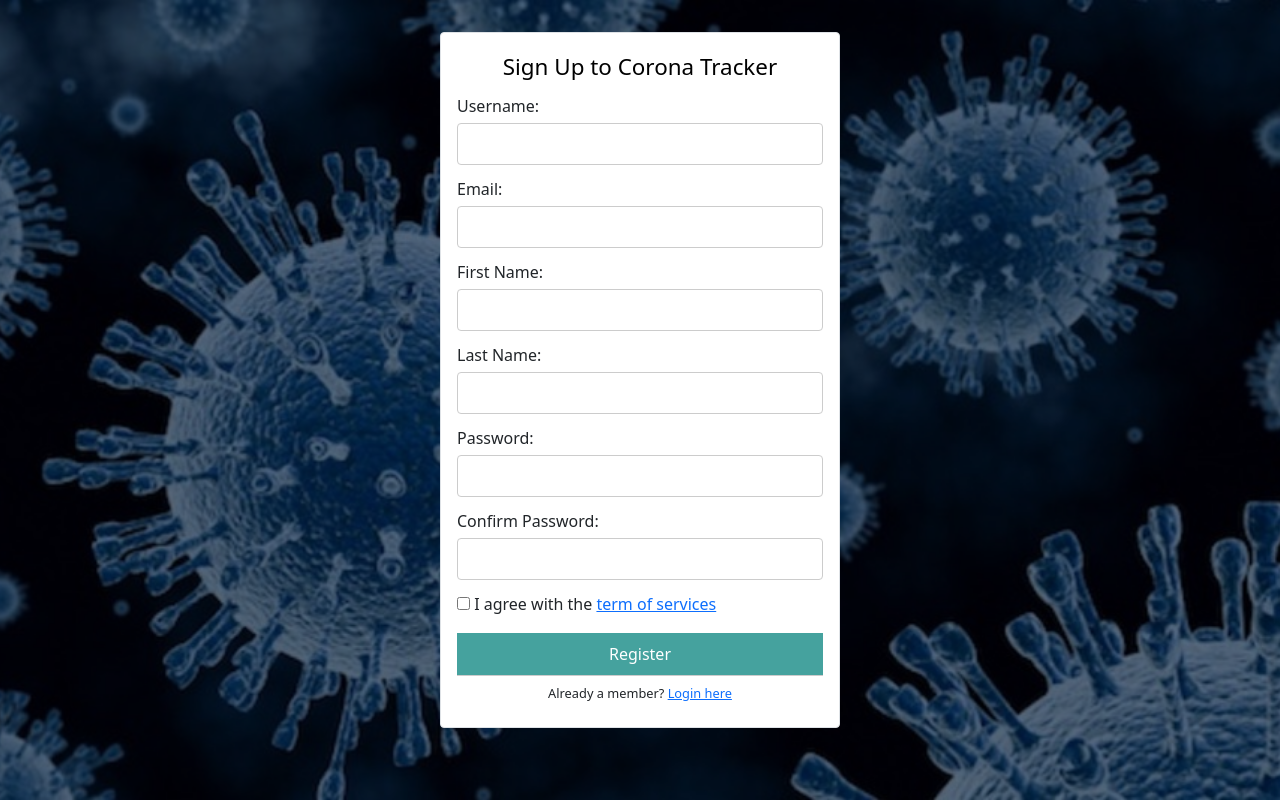
After one commit to Tonyzaf/Web-Project, a PHP site: page /register.php in a window 1280 px wide. The commit adds this page. Run offline with PHP 8.4, Linux system fonts and the light colour scheme.

Commit message:
Login/Registration frontend complete

```diff
--- /dev/null
+++ b/forms.css
@@ -0,0 +1,430 @@
+:root {
+    --primary: #45a29e;
+    --secondary: #45a29e;
+    --border-color: #dee2e6;
+    --max-width: 1140px;
+    --border-radius: 0.25rem;
+    --button-text: #fff;
+    --link-color: #7952b3;
+    --text-main: #363636;
+    --text-bright: #000;
+    --body-bg-color: #f9fafb;
+    --footer-bg-color: #fff;
+    --form-bg-color: #fff;
+    --input-text-color: #000;
+    --input-text-disabled: #7a7a7a;
+    --input-placeholder-color: #c2c2c2;
+    --input-border-color: #ccc;
+    --input-background-color: #fff;
+    --input-disabled: #f5f5f5;
+    --input-focus: 0 0 0 3px rgba(121, 82, 179, 0.25);
+    --error: #dc3545;
+    --success: #198754;
+    --warning: #664d03;
+    --info: #0c5460;
+    --alert-error-bg: #f8d7da;
+    --alert-warning-bg: #fff3cd;
+    --alert-success-bg: #d4edda;
+    --alert-info-bg: #d1ecf1;
+}
+
+*,
+::after,
+::before {
+    margin: 0;
+    padding: 0;
+    box-sizing: border-box
+}
+
+body {
+    font-family: -apple-system, BlinkMacSystemFont, 'Segoe UI', Roboto, Oxygen, Ubuntu, Cantarell, 'Open Sans', 'Helvetica Neue', sans-serif;
+    font-size: 1rem;
+    line-height: 1.25;
+    background-color: var(--body-bg-color);
+    min-height: 100vh;
+    display: flex;
+    flex-direction: column;
+    color: var(--text-main)
+}
+
+body>header {
+    max-width: 100%;
+    border-bottom: 1px solid var(--border-color);
+    display: flex;
+    justify-content: center;
+    padding: 0;
+    background-color: #fff
+}
+
+body>header>nav {
+    max-width: var(--max-width);
+    flex: 1
+}
+
+body>footer {
+    background-color: var(--footer-bg-color);
+    border-top: 1px solid var(--border-color);
+    width: 100%;
+    margin-top: auto
+}
+
+body>footer>p {
+    text-align: center;
+    max-width: var(--max-width);
+    padding: 1rem 0;
+    margin: 0 auto
+}
+
+body>main {
+    max-width: var(--max-width);
+    margin: 1rem auto;
+    flex: 1
+}
+
+main>form {
+    margin: 1rem auto;
+    border: solid 1px var(--border-color);
+    padding: 1rem;
+    border-radius: var(--border-radius);
+    background-color: var(--form-bg-color)
+}
+
+body>header>nav>a {
+    display: flex;
+    justify-content: center;
+    align-items: center
+}
+
+nav {
+    display: flex;
+    flex-direction: column;
+    justify-content: center;
+    align-items: center
+}
+
+@media (min-width:769px) {
+    nav {
+        display: flex;
+        flex-direction: row;
+        justify-content: space-between;
+        align-items: center
+    }
+}
+
+nav ul {
+    list-style: none;
+    padding: 0
+}
+
+nav ul li {
+    display: inline-block;
+    margin: 0 .5rem;
+    position: relative;
+    text-align: left
+}
+
+nav li a {
+    text-decoration: none;
+    color: var(--text-main)
+}
+
+a {
+    color: var(--link-color);
+    text-decoration: none
+}
+
+a:hover {
+    text-decoration: none
+}
+
+article img,
+section img {
+    max-width: 100%
+}
+
+hr {
+    background-color: var(--input-border-color);
+    border: none;
+    height: 1px;
+    margin: 1rem 0;
+    width: 100%
+}
+
+ol li,
+ul li {
+    padding: .2rem 0;
+    margin: 0 2rem
+}
+
+p {
+    margin: .75rem 0;
+    padding: 0
+}
+
+details {
+    margin: 1.3rem 0
+}
+
+details summary {
+    font-weight: 700;
+    cursor: pointer
+}
+
+form {
+    width: 400px
+}
+
+form h1 {
+    padding: 5px 0;
+    font-size: 1.4rem;
+    font-weight: 400;
+    text-align: center;
+    color: var(--text-bright)
+}
+
+form i {
+    margin-left: -30px;
+    cursor: pointer
+}
+
+form p {
+    margin-bottom: .5rem
+}
+
+form>section {
+    display: flex;
+    flex-direction: row;
+    justify-content: space-between;
+    align-items: center;
+    margin-bottom: 1rem
+}
+
+form>footer {
+    text-align: center;
+    border-top: solid 1px var(--input-border-color);
+    padding: .5rem 0;
+    font-size: .8rem
+}
+
+form>div {
+    margin-bottom: .75rem
+}
+
+input+small,
+label+small,
+textarea+small {
+    color: var(--error)
+}
+
+label {
+    display: inline-block;
+    margin-bottom: 5px;
+    vertical-align: top;
+    width: 100%
+}
+
+input,
+select,
+textarea {
+    background-color: var(--input-background-color);
+    color: var(--input-text-color);
+    border: 1px solid var(--input-border-color);
+    border-radius: var(--border-radius);
+    display: inline-block;
+    padding: .5rem .75rem;
+    width: 100%;
+    font-family: inherit;
+    font-size: 1rem
+}
+
+input::placeholder {
+    color: var(--input-placeholder-color)
+}
+
+input:focus,
+select:focus,
+textarea:focus {
+    outline: 0;
+    box-shadow: var(--input-focus)
+}
+
+input[disabled],
+textarea[disabled] {
+    background-color: var(--input-disabled);
+    border: solid 1px var(--input-border-color);
+    box-shadow: none;
+    color: var(--input-text-disabled);
+    cursor: not-allowed
+}
+
+input.error,
+select.error,
+textarea.error {
+    border-color: var(--error)
+}
+
+input.error:focus,
+select.error:focus,
+textarea.error:focus {
+    box-shadow: 0 0 0 .25rem rgb(220 53 69 / 25%)
+}
+
+input.success,
+select.success,
+textarea.success {
+    border-color: var(--success)
+}
+
+input.success:focus,
+textarea.success:focus {
+    box-shadow: 0 0 0 .25rem rgb(25 135 84 / 25%)
+}
+
+a em,
+a i,
+button {
+    display: inline-block;
+    background: var(--primary);
+    color: var(--button-text);
+    border: 1px solid var(--primary);
+    border-radius: var(--border-radius);
+    font-size: 1em;
+    font-weight: 400;
+    text-align: center;
+    padding: .5em .75em;
+    min-width: 10ch;
+    user-select: none;
+    font-style: normal;
+    text-decoration: none;
+    transition: color #45a29e ease-in-out, background-color #45a29e ease-in-out, border-color #45a29e ease-in-out, box-shadow #45a29e ease-in-out
+}
+
+a em:hover,
+a i:hover,
+button:hover {
+    background: var(--secondary);
+    border-color: var(--border-color);
+    cursor: pointer
+}
+
+a em:focus,
+a i:focus,
+button:focus {
+    outline: 0;
+    color: var(--button-text);
+    background-color: var(--secondary);
+    border-color: var(--border-color);
+    box-shadow: var(--button-focus)
+}
+
+a em,
+button[type=button] {
+    background-color: #fff;
+    color: var(--primary);
+    border-color: var(--primary)
+}
+
+a em:hover,
+button[type=button]:hover {
+    background: var(--secondary);
+    color: var(--button-text);
+    cursor: pointer
+}
+
+form>button {
+    display: block;
+    width: 100%
+}
+
+form>div>div>label {
+    width: auto;
+    cursor: pointer;
+    display: inline-block;
+    position: relative;
+    border-radius: var(--border-radius)
+}
+
+form>div>p>label {
+    display: block;
+    margin-left: auto;
+    margin-bottom: .75rem
+}
+
+label+label {
+    margin-left: 1rem
+}
+
+input[type=checkbox],
+input[type=radio] {
+    vertical-align: baseline;
+    width: auto
+}
+
+[hidden] {
+    display: none
+}
+
+.alert {
+    position: relative;
+    padding: 1rem 1rem;
+    margin-bottom: 1rem;
+    border-radius: var(--border-radius)
+}
+
+.alert-error {
+    color: var(--error);
+    background-color: var(--alert-error-bg)
+}
+
+.alert-warning {
+    color: var(--warning);
+    background-color: var(--alert-warning-bg)
+}
+
+.alert-info {
+    color: var(--info);
+    background-color: var(--alert-info-bg)
+}
+
+.alert-success {
+    color: var(--success);
+    background-color: var(--alert-success-bg)
+}
+
+table {
+    border-spacing: 0;
+    display: block;
+    overflow-x: auto;
+    text-align: left;
+    width: 100%
+}
+
+td,
+th {
+    border-bottom: .1rem solid #e1e1e1;
+    padding: 1.2rem 1.5rem
+}
+
+td:first-child,
+th:first-child {
+    padding-left: 0
+}
+
+td:last-child,
+th:last-child {
+    padding-right: 0
+}
+
+@media (min-width:40rem) {
+    table {
+        display: table;
+        overflow-x: initial
+    }
+}
+
+.center {
+    display: flex;
+    flex-direction: column;
+    align-items: center;
+    justify-content: center
+}
--- /dev/null
+++ b/register.php
@@ -0,0 +1,80 @@
+<!-- CSS -->
+<link rel="stylesheet" href="styles.css">
+<meta name="viewport" content="width=device-width, initial-scale=1.0">
+<link rel="stylesheet" href="forms.css">
+<!-- Boostrap -->
+<link href="https://cdn.jsdelivr.net/npm/bootstrap@5.2.0/dist/css/bootstrap.min.css" rel="stylesheet">
+<script src="https://cdn.jsdelivr.net/npm/bootstrap@5.2.0/dist/js/bootstrap.bundle.min.js"></script>
+
+<?php
+/* Database credentials. Assuming you are running MySQL
+server with default setting (user 'root' with no password) */
+define('DB_SERVER', 'localhost');
+define('DB_USERNAME', 'root');
+define('DB_PASSWORD', '');
+define('DB_NAME', 'web');
+
+/* Attempt to connect to MySQL database */
+$link = mysqli_connect(DB_SERVER, DB_USERNAME, DB_PASSWORD, DB_NAME);
+
+// Check connection
+if ($link === false) {
+    die("ERROR: Could not connect to DataBase. " . mysqli_connect_error());
+}
+?>
+
+<html>
+
+<!-- Header -->
+
+<head>
+    <title>Corona Tracker</title>
+    <meta name="viewport" content="width=device-width, initial-scale=1">
+    <link rel="stylesheet" href="https://cdnjs.cloudflare.com/ajax/libs/font-awesome/4.7.0/css/font-awesome.min.css">
+</head>
+
+<!-- Main Body -->
+
+<body class="parallax">
+    <main>
+        <form action="register.php" method="post">
+            <h1>Sign Up to Corona Tracker</h1>
+            <div>
+                <label for="username">Username:</label>
+                <input type="text" name="username" id="username">
+            </div>
+            <div>
+                <label for="email">Email:</label>
+                <input type="email" name="email" id="email">
+            </div>
+            <div>
+                <label for="firstname">First Name:</label>
+                <input type="firstname" name="firstname" id="firstname">
+            </div>
+            <div>
+                <label for="lastname">Last Name:</label>
+                <input type="lastname" name="lastname" id="lastname">
+            </div>
+            <div>
+                <label for="password">Password:</label>
+                <input type="password" name="password" id="password">
+            </div>
+            <div>
+                <label for="password2">Confirm Password:</label>
+                <input type="password" name="password2" id="password2">
+            </div>
+            <div>
+                <label for="agree">
+                    <input type="checkbox" name="agree" id="agree" value="yes" /> I agree
+                    with the
+                    <a href="#" title="term of services">term of services</a>
+                </label>
+            </div>
+            <button className = 'submitbutton' type="submit">Register</button>
+            <footer>Already a member? <a href="login.php">Login here</a></footer>
+        </form>
+    </main>
+
+</body>
+
+</html>
--- a/styles.css
+++ b/styles.css
@@ -78,6 +78,7 @@ body {
     text-align: left;
   }
 }
+
 /*Search*/
 
 * {
@@ -218,3 +219,9 @@ body {
   margin-right: auto;
   margin-bottom: auto;
 }
+
+/*Registration Screen*/
+
+.submitbutton {
+  background-color: #45a29e;
+}
```
Also changed, not shown: login.php (added, +55 -0 lines), sql/users.sql (added, +8 -0 lines).
